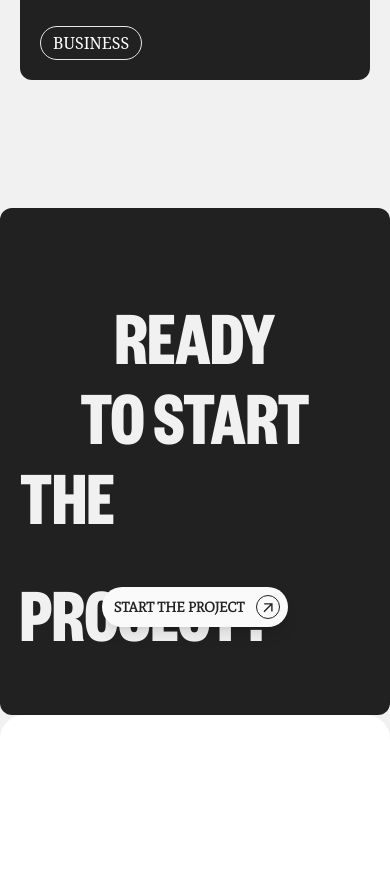
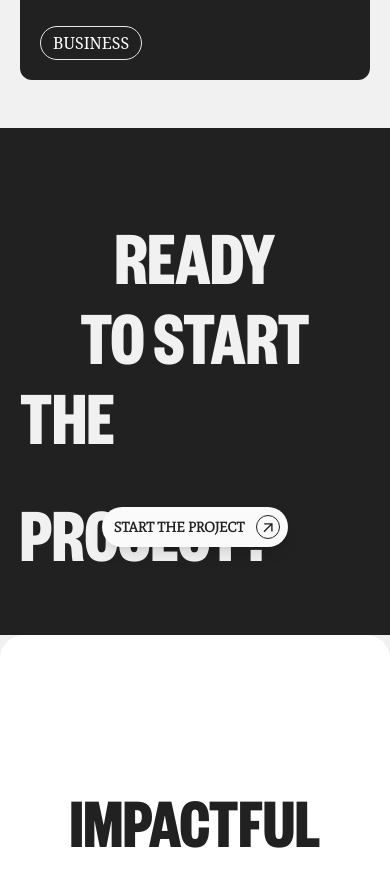
Before and after one commit to Shoaib-Imrann/Orbit, a React (Vite) app: page / in a window 390 px wide. Shown: the part 6360-7231 px from the top of the page. Built offline with nearby package versions, Linux system fonts and the light colour scheme.

Commit message:
Update Cta.jsx

```diff
--- a/src/components/Cta.jsx
+++ b/src/components/Cta.jsx
@@ -3,13 +3,13 @@ import LaunchButton from "./LaunchButton";
 
 function Cta() {
   return (
-    <div className="eyes w-full pt-20 rounded-t-xl z-50 relative lg:h-[115vh] ">
+    <div className="w-full sm:pt-20 sm:rounded-t-xl z-50 relative lg:h-[115vh] ">
       <div
         data-scroll
         data-scroll-speed=".4"
         className={`relative w-full h-fit lg:w-full lg:h-full`}
       >
-        <div className="flex flex-col bg-[#212121] gap-5 rounded-xl h-[60vh] sm:h-screen lg:h-[135vh] items-center justify-evenly w-full px-5 md:px-20 pb-20 pt-20 uppercase font-semibold ">
+        <div className="flex flex-col bg-[#212121] gap-5 sm:rounded-xl h-[60vh] sm:h-screen lg:h-[135vh] items-center justify-evenly w-full px-5 md:px-20 pb-20 pt-20 uppercase font-semibold ">
           <div className="flex flex-col justify-center items-center">
             <h1 className="text-[78px] sm:text-[120px] md:text-[180px] lg:text-[210px] xl:text-[260px] text-[#f1f1f1] font-['Founders_Grotesk_X-Condensed'] h-[80px] sm:h-[100px] md:h-[120px] lg:h-[150px] xl:h-[180px]">
               Ready
```
